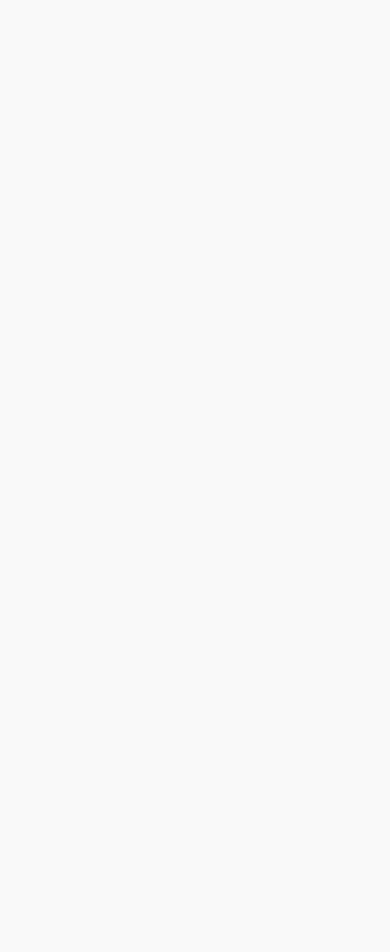
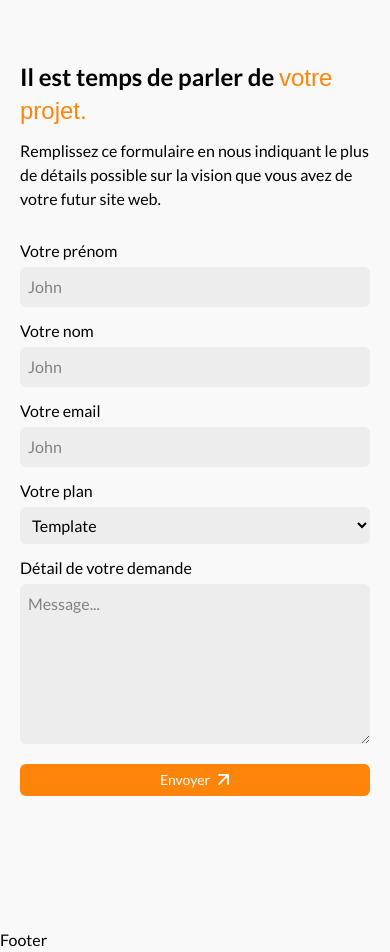
Before and after one commit to arizona-08/wapycloud, a Next.js app: page / in a window 390 px wide. Shown: the part 5720-6672 px from the top of the page. Before the commit the page ends 5501 px from the top, so only its background shows below. Built offline with nearby package versions, Linux system fonts and the light colour scheme; a web font is replaced by a local one.

Commit message:
did contact form for mobile

```diff
--- /dev/null
+++ b/app/components/ContactForm.tsx
@@ -0,0 +1,130 @@
+'use client'
+import Image from 'next/image';
+import React from 'react'
+
+function ContactForm() {
+  const [credentials, setCredentials] = React.useState({
+    firstname: '',
+    lastname: '',
+    email: '',
+    plan: 'Template',
+    message: ''
+  });
+
+  const plans = [
+    "Template",
+    "Essentiel",
+    "Pro",
+    "Template +",
+    "Essentiel +",
+    "Pro +",
+  ]
+
+  function handleSubmit(event: React.FormEvent<HTMLFormElement>) {
+    event.preventDefault();
+    console.log('Form submitted with:', credentials);
+  }
+
+
+  return (
+    <form method="post" className="mt-7" onSubmit={handleSubmit}>
+      <div className="space-y-3">
+        {/* Top form */}
+        <div className="space-y-3 md:flex md:space-x-3">
+          <div className="flex flex-col gap-1">
+            <label htmlFor="firstname">Votre prénom</label>
+            <input
+              type="text"
+              name="firstName"
+              id="firstName"
+              className="w-full p-2 bg-custom-background-gray placeholder:text-custom-text-gray rounded-md outline-none"
+              placeholder="John"
+              value={credentials.firstname}
+              onChange={(e) => setCredentials({ ...credentials, firstname: e.target.value })}
+              required
+            />
+          </div>
+
+          <div className="flex flex-col gap-1">
+            <label htmlFor="lastname">Votre nom</label>
+            <input
+              type="text"
+              name="lastname"
+              id="lastname"
+              className="w-full p-2 bg-custom-background-gray placeholder:text-custom-text-gray rounded-md outline-none"
+              placeholder="John"
+              value={credentials.lastname}
+              onChange={(e) => setCredentials({ ...credentials, lastname: e.target.value })}
+              required
+            />
+          </div>
+        </div>
+
+        {/* Middle form */}
+        <div className="space-y-3 md:flex md:space-x-3">
+          <div className="flex flex-col gap-1">
+            <label htmlFor="email">Votre email</label>
+            <input
+              type="text"
+              name="email"
+              id="email"
+              className="w-full p-2 bg-custom-background-gray placeholder:text-custom-text-gray rounded-md outline-none"
+              placeholder="John"
+              value={credentials.email}
+              onChange={(e) => setCredentials({ ...credentials, email: e.target.value })}
+              required
+            />
+          </div>
+
+          <div className="flex flex-col gap-1">
+            <label htmlFor="plan_select">Votre plan</label>
+            <select
+              name="plan_select"
+              id="plan_select"
+              className="w-full p-2 bg-custom-background-gray placeholder:text-custom-text-gray rounded-md outline-none"
+              value={credentials.plan}
+              onChange={(e) => setCredentials({ ...credentials, plan: e.target.value })}
+              required
+            >
+              {plans.map((plan, index) => (
+                <option key={index} value={plan}>
+                  {plan}
+                </option>
+              ))}
+            </select>
+          </div>
+        </div>
+
+        {/* textarea */}
+        <div className="flex flex-col gap-1">
+          <label htmlFor="message">Détail de votre demande</label>
+          <textarea
+            name="message"
+            id="message"
+            className="w-full min-h-40 p-2 bg-custom-background-gray placeholder:text-custom-text-gray rounded-md outline-none"
+            placeholder="Message..."
+            value={credentials.message}
+            onChange={(e) => setCredentials({ ...credentials, message: e.target.value })}
+            required
+          ></textarea>
+        </div>
+      </div>
+
+      <button className="bg-primary rounded-md text-center text-white py-1.5 text-sm w-full mt-5 flex items-center justify-center gap-2">
+        Envoyer
+        <span className="inline-block w-3 h-3">
+          <Image
+            src="/svgs/diag_arrow.svg"
+            alt="arrow icon"
+            width={16}
+            height={16}
+          />
+        </span>
+      </button>
+
+
+    </form>
+  )
+}
+
+export default ContactForm
--- a/app/page.tsx
+++ b/app/page.tsx
@@ -3,6 +3,7 @@ import HeroSection from "./sections/HeroSection";
 import AboutUsSection from "./sections/AboutUsSection";
 import RealisationsSection from "./sections/RealisationsSection";
 import OfferSection from "./sections/OfferSection";
+import ContactSection from "./sections/ContactSection";
 
 export default function Home() {
   return (
@@ -11,6 +12,8 @@ export default function Home() {
       <AboutUsSection />
       <RealisationsSection />
       <OfferSection />
+
+      <ContactSection />
     </div>
   );
 }
--- /dev/null
+++ b/app/sections/ContactSection.tsx
@@ -0,0 +1,30 @@
+import React from 'react'
+import Title from '../components/Title'
+import ContactForm from '../components/ContactForm'
+
+function ContactSection() {
+  return (
+    <section className="my-28">
+      <div className="p-5">
+        <div className="text-center mb-18">
+          <Title text="Contact"/>
+          <p className="text-custom-text-gray mt-5">Besoin d’un site ? Décrivez nous votre demande en remplissant le formulaire de contat</p>
+        </div>
+
+        <div>
+          <h3 className="text-2xl font-bold mb-3">Il est temps de parler de <span className="font-secondary text-primary font-normal">votre projet.</span></h3>
+          <p>
+            Remplissez ce formulaire en nous indiquant le plus de détails possible sur la vision que vous avez de votre futur site web.
+          </p>
+        </div>
+
+        <ContactForm />
+      </div>
+
+
+
+    </section>
+  )
+}
+
+export default ContactSection
```
